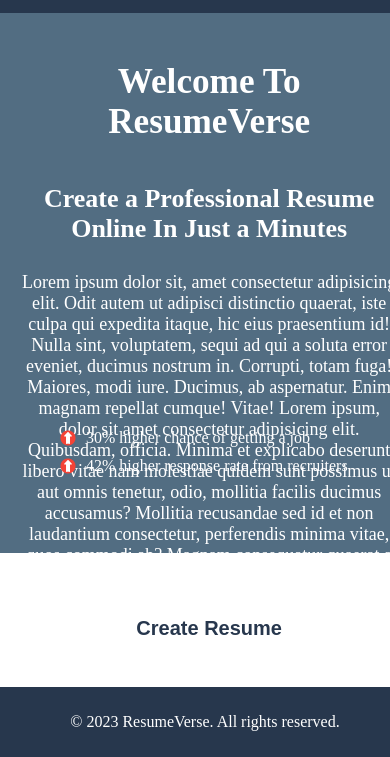
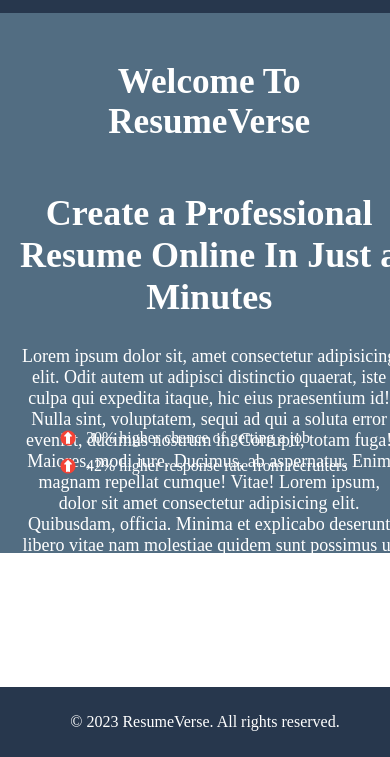
Before and after one commit to IshuSahu/Resume-Builder, a plain HTML site: page Index.html in a window 390 px wide. Shown: the part 87-844 px from the top of the page. Drawn offline with Linux system fonts and the light colour scheme.

Commit message:
new commit

```diff
--- a/Indexstyle.css
+++ b/Indexstyle.css
@@ -154,9 +154,9 @@ footer {
         margin-bottom: 20px;
         color: #ffffff;
     }
-    #home .MainText {
+    /* #home .MainText {
         font-size: 26px;
         font-weight: bold;
         margin-bottom: 10px;
-    }
+    } */
 }
```
